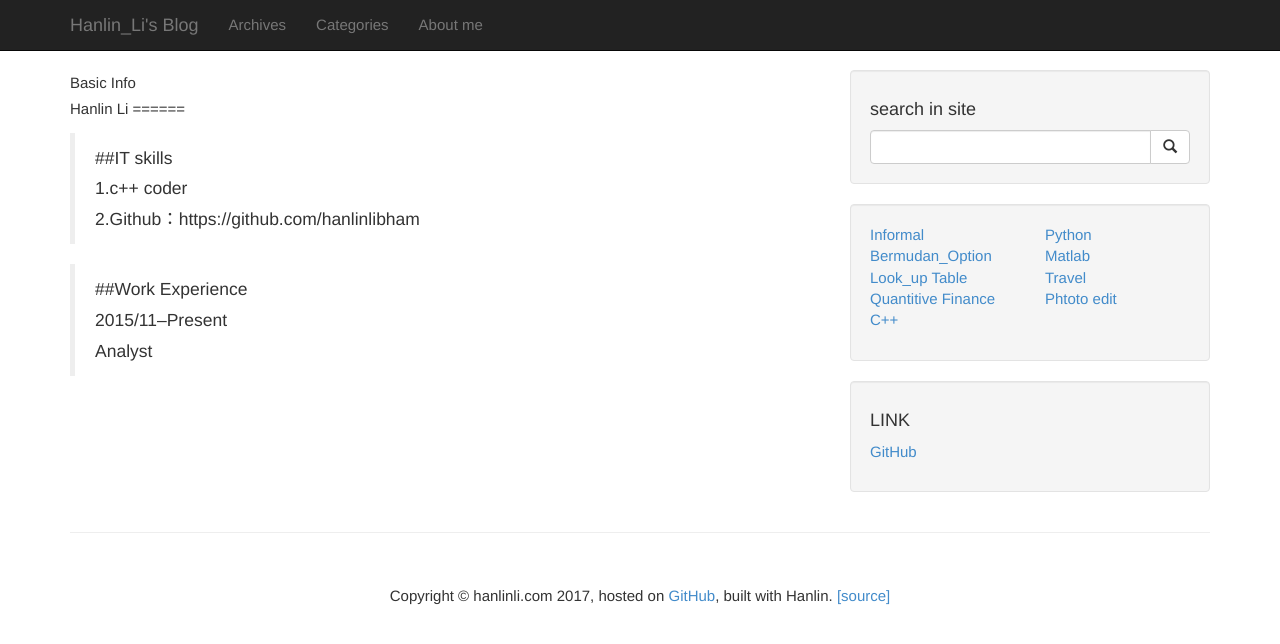
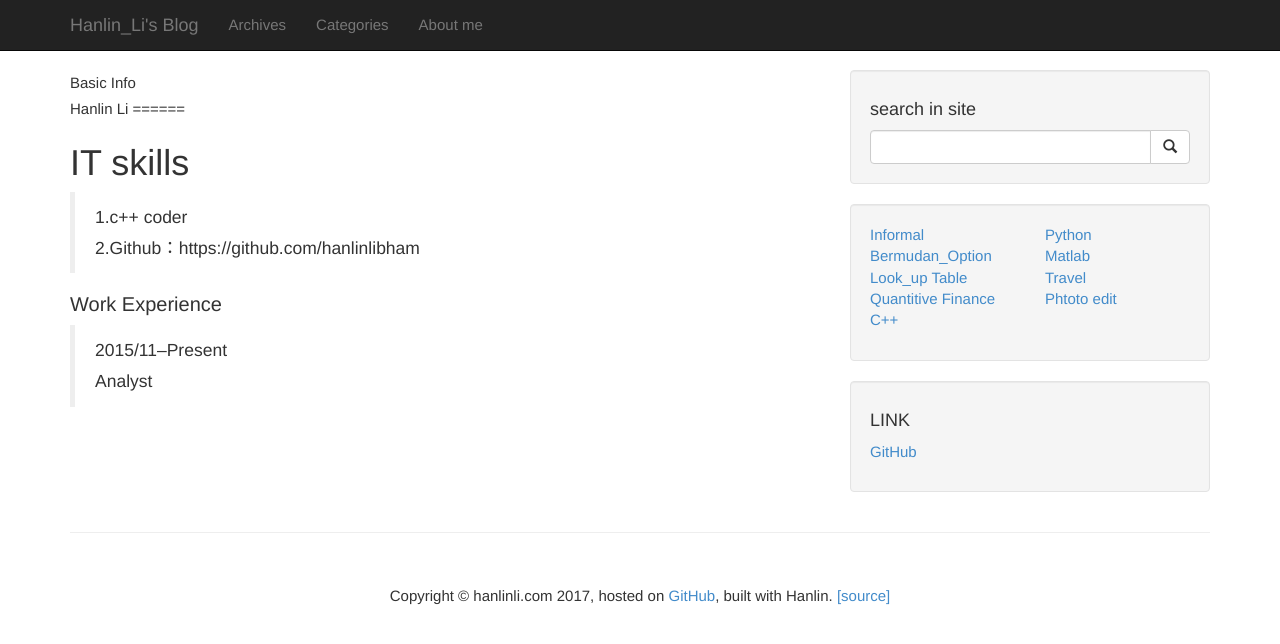
Before and after one commit to hanlinlibham/hanlinlibham.github.io, a Jekyll site: the page built from about.markdown, in a window 1280 px wide. Shown: the top 644 px of the page. Built offline with Jekyll 4.4.1, drawn with Linux system fonts in a browser that asks for light colours; Markdown is read by kramdown in place of the engine named in the settings.

```diff
--- a/about.markdown
+++ b/about.markdown
@@ -5,10 +5,12 @@ title: "关于：About"
 Basic Info<br>
 Hanlin Li
 ======
-> ##IT skills<br>
+#IT skills<br>
+>
 1.c++ coder<br>
 2.Github：https://github.com/hanlinlibham
 
-> ##Work Experience<br>
+##Work Experience<br>
+>
 2015/11--Present<br>
 Analyst
```
